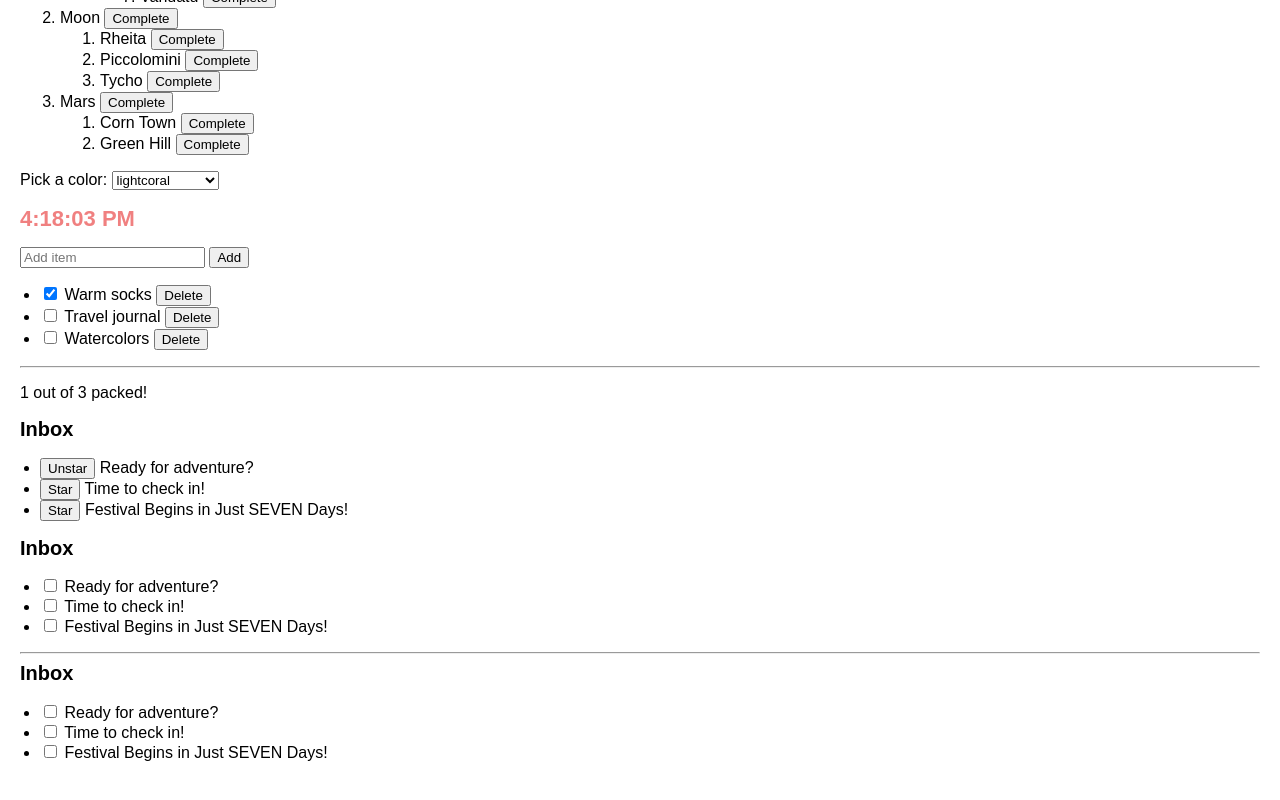
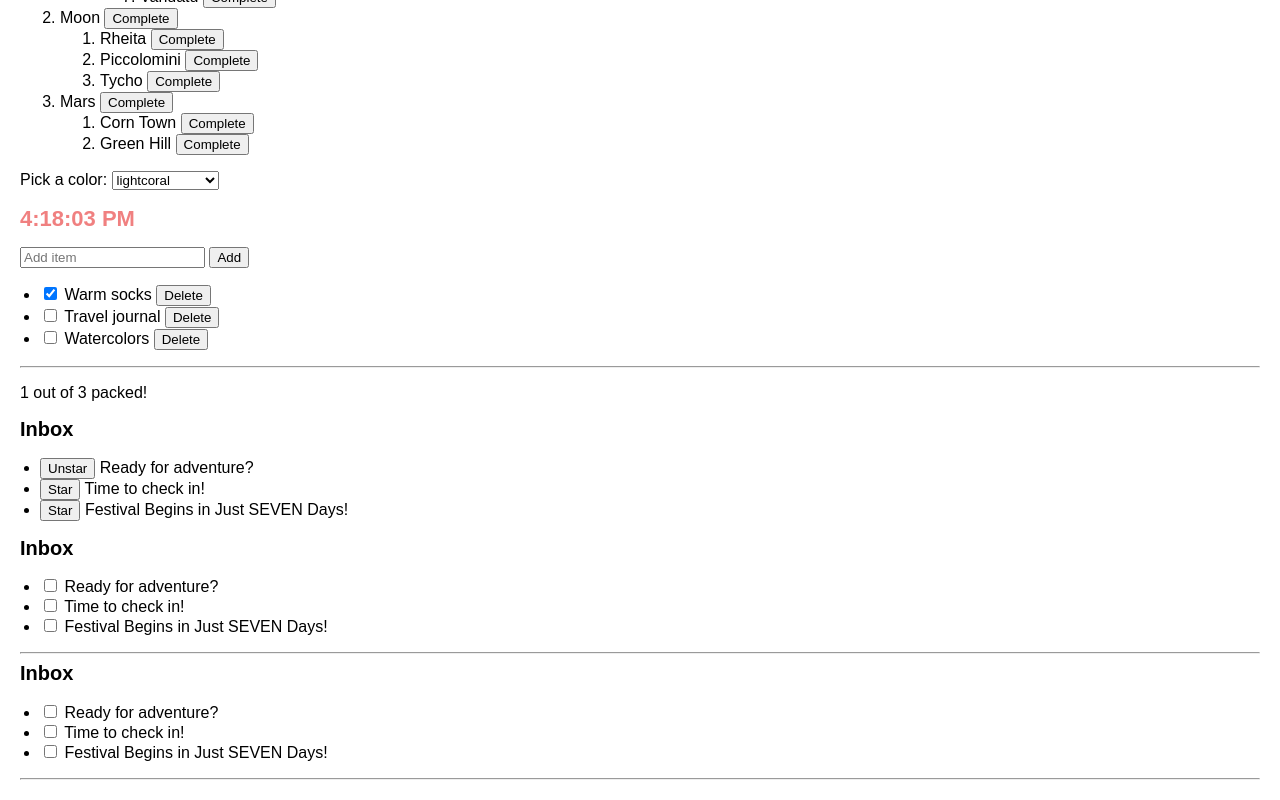
Before and after one commit to zelitosaide/react-js-course, a React (Create React App) app: page / in a window 1280 px wide. Shown: the part 4451-5251 px from the top of the page. Built offline with nearby package versions, Linux system fonts and the light colour scheme.

Commit message:
Choosing the State Structure

```diff
--- a/src/learn/learn-react/managing-state/choosing-the-state-structure/challenges/implement-multiple-selection.js
+++ b/src/learn/learn-react/managing-state/choosing-the-state-structure/challenges/implement-multiple-selection.js
@@ -45,9 +45,16 @@ function MailClient() {
           );
         })}
       </ul>
+      <hr />
+      {selectedCount > 0 && (
+        <p>
+          <b>You selected {selectedCount} letters</b>
+        </p>
+      )}
     </>
   );
 }
+
 function Letter({ letter, isSelected, onToggle }) {
   return (
     <li className={isSelected ? "selected" : ""}>
```
